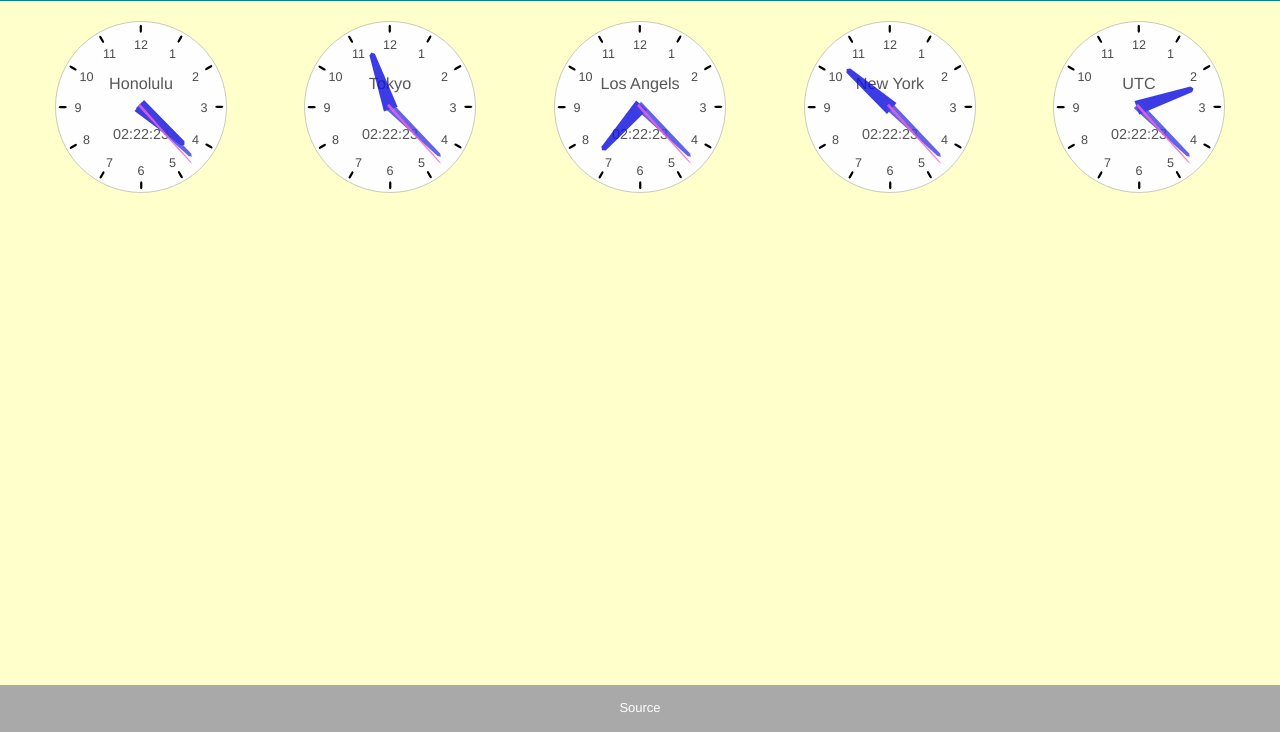
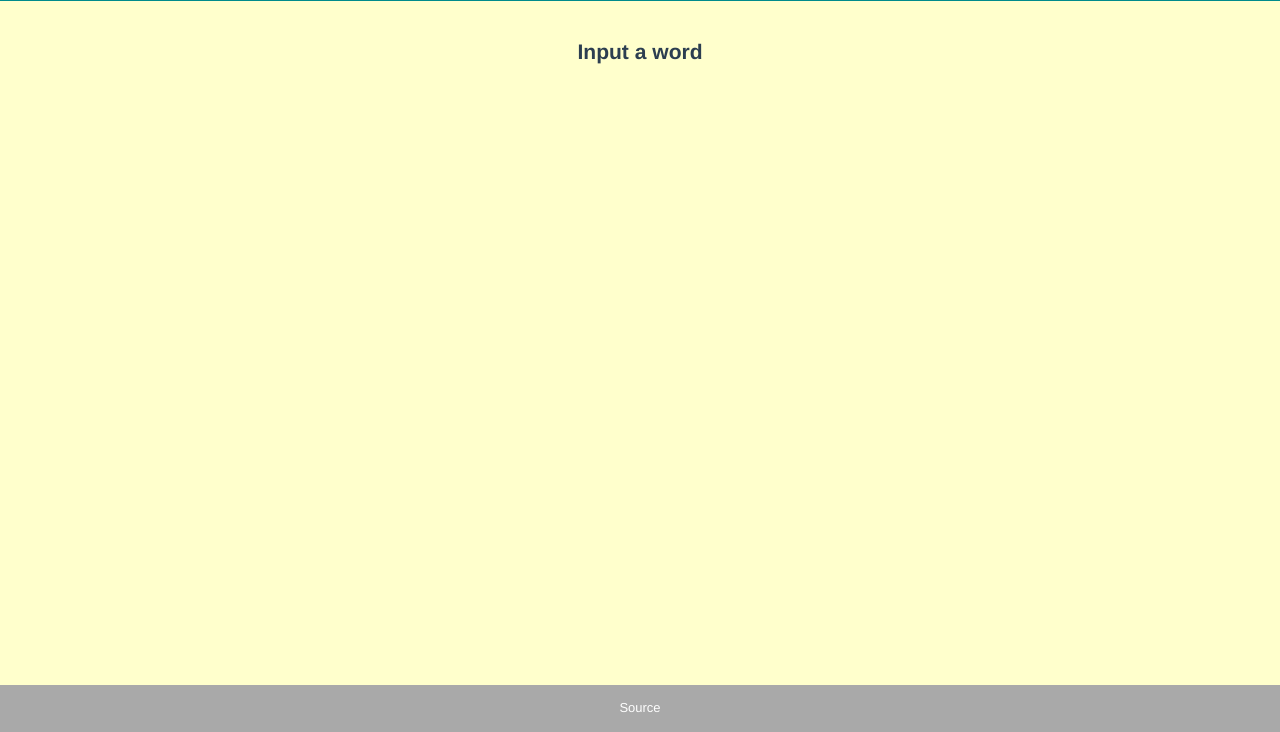
Before and after one commit to makotoishida/tspractice10-phonetic, a website built with Vite: page index.html in a window 1280 px wide. Shown: the part 68-800 px from the top of the page. Built offline with nearby package versions, Linux system fonts and the light colour scheme.

Commit message:
Clear unnecessary code.

```diff
--- a/index.html
+++ b/index.html
@@ -4,16 +4,16 @@
     <meta charset="UTF-8" />
     <link rel="icon" type="image/svg+xml" href="favicon.svg" />
     <meta name="viewport" content="width=device-width, initial-scale=1, viewport-fit=cover">
-    <title>Clock</title>
-    <meta name="description" content="Clock">
+    <title>Phonetic Alphabets</title>
+    <meta name="description" content="Phonetic Alphabets">
   </head>
   <body>
     <header>
-        <h1>Clock</h1>
+        <h1>Phonetic Alphabets</h1>
     </header>
     <main id="app"></main>
     <footer>
-        <a href="https://github.com/makotoishida/tspractice10-clock/" target="_blank">Source</a>
+        <a href="https://github.com/makotoishida/tspractice10-phonetic/" target="_blank">Source</a>
     </footer>
     <script type="module" src="/src/main.ts"></script>
   </body>
--- a/package.json
+++ b/package.json
@@ -1,5 +1,5 @@
 {
-  "name": "clock",
+  "name": "phonetic",
   "private": true,
   "version": "0.0.0",
   "engines": {
--- a/src/main.ts
+++ b/src/main.ts
@@ -1,104 +1,17 @@
-import { html, svg, render } from 'lit-html'
+import { html, render } from 'lit-html'
 import 'normalize.css'
 import './style.css'
 
 const appRoot = document.querySelector<HTMLDivElement>('#app')!
 
-const clockConfigs = [
-  { title: 'Honolulu', tz: -10 },
-  { title: 'Tokyo', tz: 9 },
-  { title: 'Los Angels', tz: -7 },
-  { title: 'New York', tz: -4 },
-  { title: 'UTC', tz: 0 },
-]
-
-function tick() {
-  const d = new Date()
-  const clockTemplates = clockConfigs.map((c) =>
-    renderClock(d, 180, c.title, c.tz)
-  )
-  render(clockTemplates, appRoot)
+const App = () => {
+  return html`<div>
+    <h3>Input a word</h3>
+  </div>`
 }
 
-function renderClock(d: Date, size: number, title: string, tz: number) {
-  const t = new Date(d)
-  t.setHours(d.getUTCHours() + tz)
-  const h = t.getHours()
-  const m = t.getMinutes()
-  const s = t.getSeconds()
-
-  const degS = (360 * s) / 60
-  const degM = (360 * m) / 60 + degS / 60
-  const degH = (360 * (h % 12)) / 12 + degM / 12
-
-  return html`
-    <div
-      class="clock"
-      style="width: ${size}px; height: ${size}px; margin: 0 auto;"
-    >
-      <svg
-        version="1.1"
-        width="100%"
-        viewBox="0 0 400 400"
-        xmlns="http://www.w3.org/2000/svg"
-      >
-        ${svg`
-          <circle cx="200" cy="200" r="190" fill="#fefefe" stroke="#888" />
-          ${drawScale()} ${drawTitle(title)} ${drawDigital(d)}
-          ${drawHand(16, 128, degH, '#1010e0d0')}
-          ${drawHand(10, 158, degM, '#4040e0d0')}
-          ${drawHand(3, 170, degS, '#f060e0d0')}
-        `}
-      </svg>
-    </div>
-  `
+const renderApp = () => {
+  render(App(), appRoot)
 }
 
-function drawScale() {
-  const scales = [...new Array(12)]
-  return scales.map((_, index) => {
-    const deg = (360 * index) / 12 - 90
-    const x = 200 + Math.cos((deg * Math.PI) / 180) * 140
-    const y = 200 + Math.sin((deg * Math.PI) / 180) * 140 + 12
-    return svg`<rect x="-3" y=${
-      -18 - 165
-    } rx="4" ry="4" width="5" height="18" fille="#000" style="transform: translate(50%,50%) rotate(${deg}deg)" />
-      <text x=${x} y=${y} font-size="28" text-anchor="middle" fill="#404040f0">${
-      index === 0 ? 12 : index
-    }</text>`
-  })
-}
-
-function drawHand(w: number, h: number, deg: number, color: string) {
-  return svg`<polygon points="-${w},${h * 0.04} -${w * 0.4},-${
-    h * 0.96
-  } 0,-${h} ${w * 0.4},-${h * 0.96} ${w},${
-    h * 0.04
-  }" style="transform: translate(50%, 50%) rotate(${deg}deg) " fill=${color} />`
-}
-
-function drawTitle(title: string) {
-  return svg`<text x="200" y="160" font-size="36" text-anchor="middle" fill="#404040e0">
-    ${title}
-  </text>`
-}
-
-function drawDigital(d: Date) {
-  return svg`<text x="200" y="270" font-size="32" text-anchor="middle" fill="#404040e0">
-    ${timeStr(d)}
-  </text>`
-}
-
-function timeStr(t: Date) {
-  const h = t.getHours()
-  const m = t.getMinutes()
-  const s = t.getSeconds()
-  return `${twoDig(h)}:${twoDig(m)}:${twoDig(s)}`
-}
-
-function twoDig(n: number) {
-  return `0${n}`.slice(-2)
-}
-
-setInterval(() => tick(), 1000)
-tick()
+renderApp()
--- a/src/style.css
+++ b/src/style.css
@@ -41,14 +41,12 @@ footer a {
 }
 
 #app {
-  display: grid;
-  grid-template-columns: repeat(auto-fit, minmax(200px, 1fr));
   width: 100vw;
   margin: 0 auto;
   padding: 1rem;
   text-align: center;
-  font-size: x-large;
-  line-height: 160%;
+  font-size: large;
+  line-height: 150%;
   color: #2c3e50;
   background-color: #ffc;
 }
--- a/vite.config.js
+++ b/vite.config.js
@@ -1,7 +1,7 @@
 import { defineConfig } from 'vite'
 
 export default defineConfig({
-  base: '/tspractice10-clock/',
+  base: '/tspractice10-phonetic/',
   server: {
     host: '0.0.0.0',
   },
```
Also changed, not shown: README.md, 1 other file.
